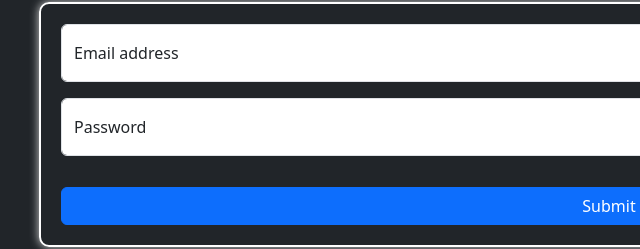
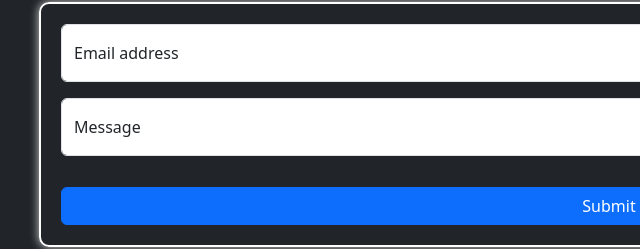
Before and after one commit to PIYUSH-GIRI23/MY_PORTFOLIO, a plain HTML site: page index.htm in a window 1280 px wide. Shown: the part 1950-2199 px from the top of the page, 31-671 px from the left. Drawn offline with nearby package versions, Linux system fonts and the light colour scheme.

Commit message:
Update index.htm

```diff
--- a/index.htm
+++ b/index.htm
@@ -157,8 +157,8 @@
             <label for="floatingInput">Email address</label>
         </div>
         <div class="form-floating">
-            <input type="password" class="form-control" id="floatingPassword" placeholder="Password">
-            <label for="floatingPassword">Password</label>
+            <input type="email" class="form-control" id="floatingInput" placeholder="name@example.com">
+            <label for="floatingInput">Message</label>
         </div>
         <button type="button" class="btn btn-primary mt-3 container-fluid" id="submit">
             Submit
```
